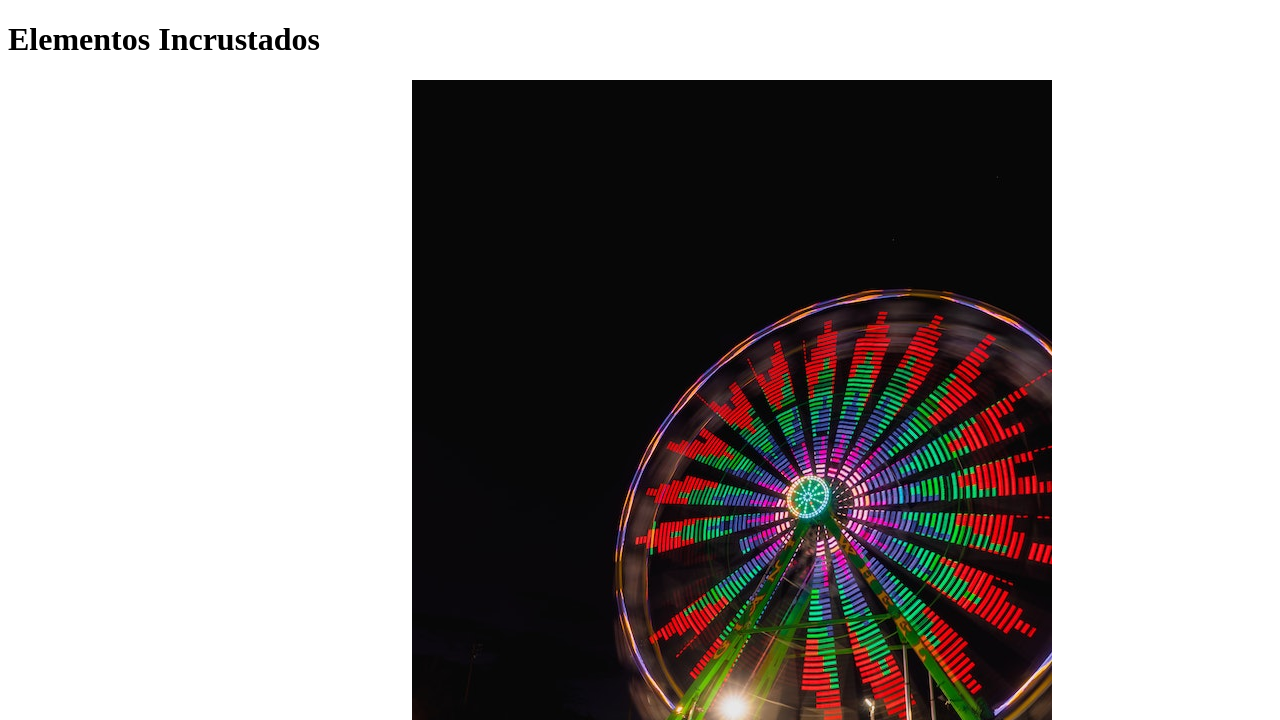
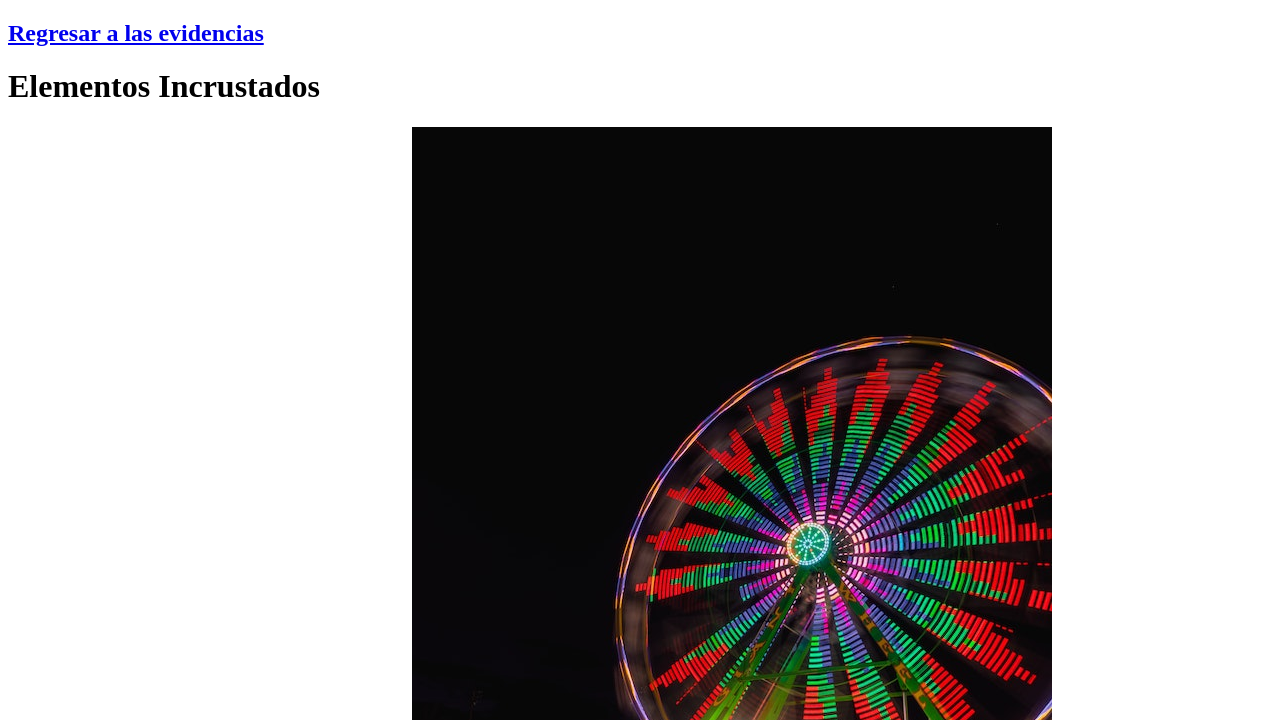
Before and after one commit to GalileaGM/practica523008, a plain HTML site: page index.html in a window 1280 px wide. Shown: the top 720 px of the page. Drawn offline with Linux system fonts and the light colour scheme.

Commit message:
Se realizaron cambios para regresar a la pagina principal

```diff
--- a/index.html
+++ b/index.html
@@ -6,6 +6,7 @@
     <title>Pagina 30 de agosto</title>
 </head>
 <body>
+    <h2><a href="https://fdw52ad2023.github.io/website52//GalileaGM/index.html">Regresar a las evidencias </a></h2>
     <h1>Elementos Incrustados</h1>
     <!--Imagenes-->
     <img src="https://images.pexels.com/photos/17743155/pexels-photo-17743155/free-photo-of-luces-parque-de-atracciones-anochecer-iluminado.jpeg?auto=compress&cs=tinysrgb&w=1260&h=750&dpr=1"
```
